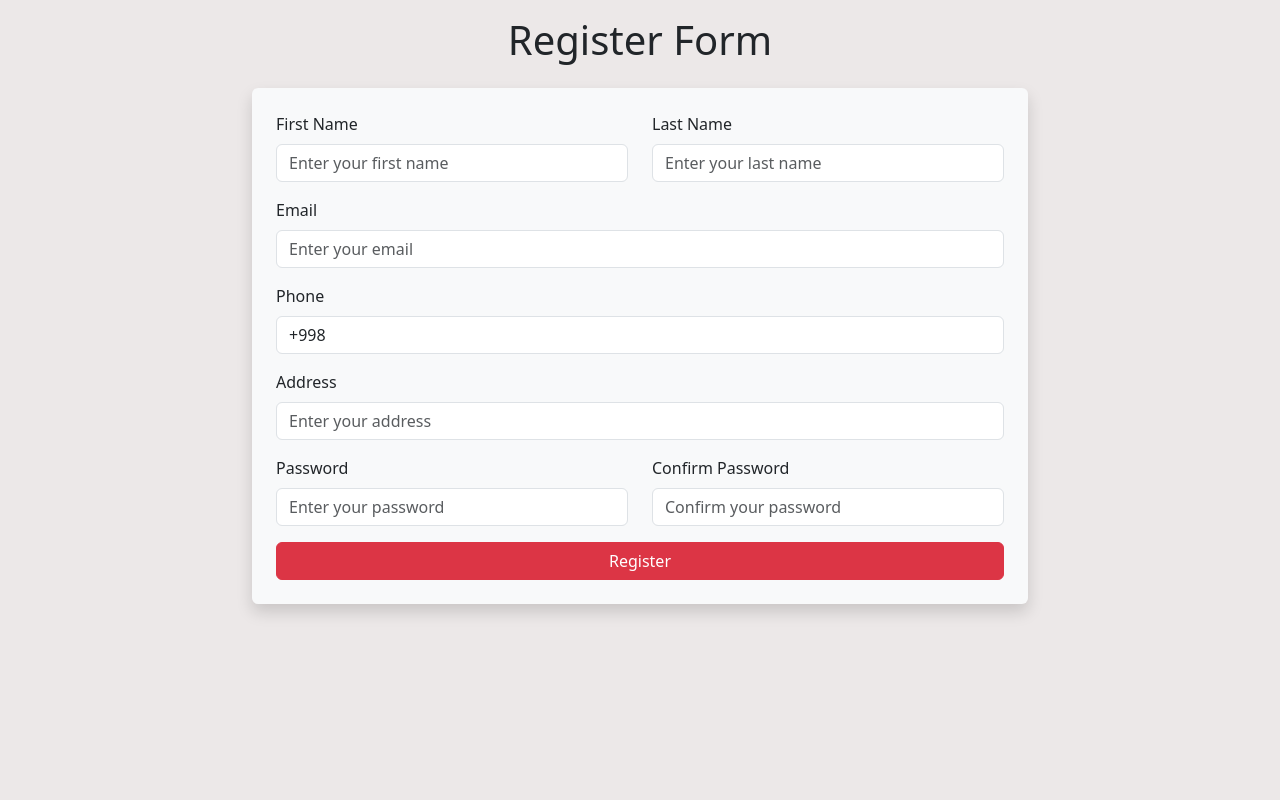
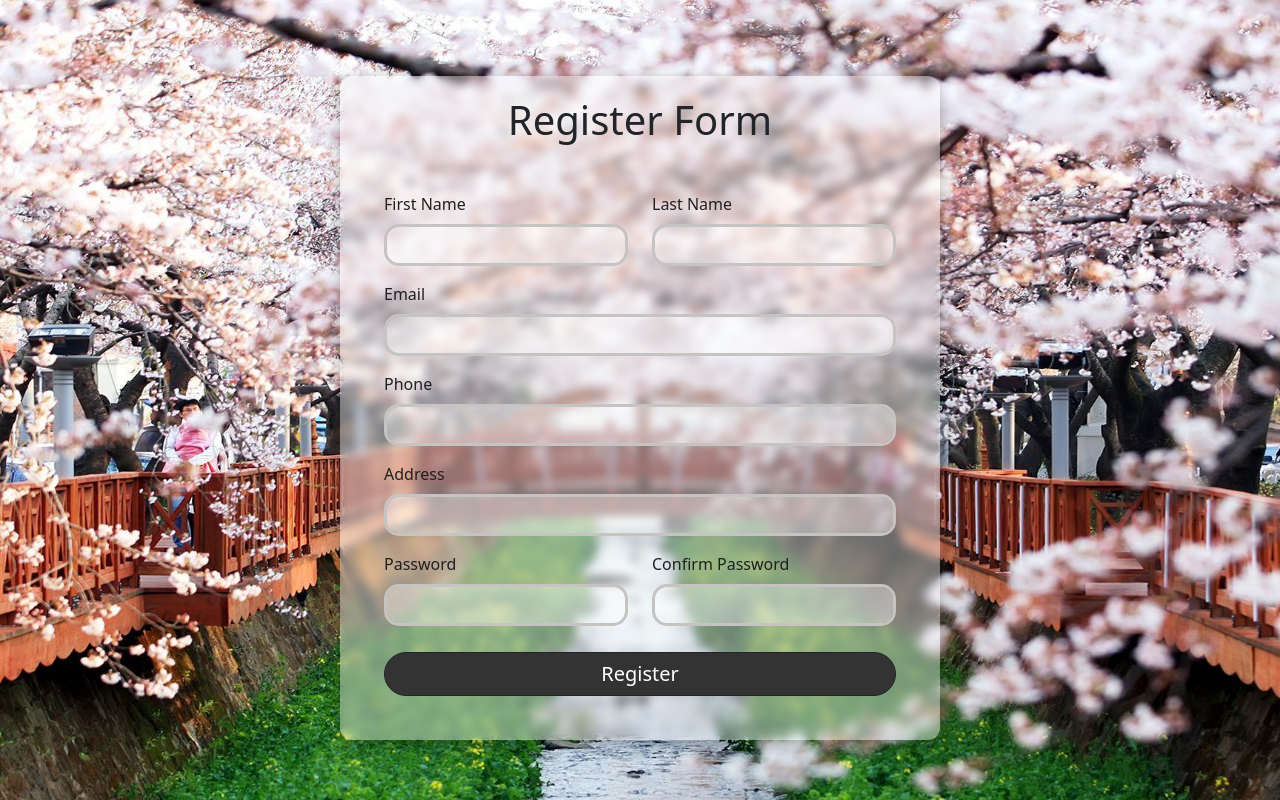
Before and after one commit to m-radjabova/vite-project, a React app: page / in a window 1280 px wide. Built offline with nearby package versions, Linux system fonts and the light colour scheme; the HTML template or start-up script is replaced by a standard one.

Commit message:
yangilandi register

```diff
--- a/src/App.tsx
+++ b/src/App.tsx
@@ -1,4 +1,4 @@
-import { useState } from "react";
+
 import { FieldValues, useForm } from "react-hook-form";
 import { yupResolver } from "@hookform/resolvers/yup";
 import * as yup from "yup";
@@ -26,7 +26,6 @@ const schema = yup.object({
 });
 
 function App() {
-  const [phone, setPhone] = useState("+998");
   const {
     register,
     handleSubmit,
@@ -39,23 +38,12 @@ function App() {
     console.log(data);
   };
 
-  const handlePhoneChange = (e: React.ChangeEvent<HTMLInputElement>) => {
-    let value = e.target.value.replace(/\D/g, "");
-    if (value.startsWith("998")) {
-      value = value.slice(3);
-    }
-    let formatted = "+998";
-    if (value.length > 0) formatted += `(${value.slice(0, 2)}`;
-    if (value.length >= 3) formatted += `)${value.slice(2, 5)}`;
-    if (value.length >= 6) formatted += `-${value.slice(5, 7)}`;
-    if (value.length >= 8) formatted += `-${value.slice(7, 9)}`;
-    setPhone(formatted);
-  };
 
   return (
     <div className="container mt-3">
-      <h1 className="text-center mb-4">Register Form</h1>
-      <form onSubmit={handleSubmit(onSubmit)} className="p-4 shadow rounded bg-light">
+      <div className="blur-container">
+        <h1 className="text-center mb-4 text-dark">Register Form</h1>
+        <form onSubmit={handleSubmit(onSubmit)} className="p-4">
           <div className="row">
             <div className="col-md-6 mb-3">
               <label htmlFor="firstName" className="form-label">First Name</label>
@@ -64,7 +52,7 @@ function App() {
                 type="text"
                 className={`form-control ${errors.firstName ? "is-invalid" : ""}`}
                 id="firstName"
-              placeholder="Enter your first name"
+                // placeholder="Enter your first name"
               />
               {errors.firstName && <div className="invalid-feedback">{errors.firstName.message}</div>}
             </div>
@@ -76,34 +64,32 @@ function App() {
                 type="text"
                 className={`form-control ${errors.lastName ? "is-invalid" : ""}`}
                 id="lastName"
-              placeholder="Enter your last name"
+                // placeholder="Enter your last name"
               />
               {errors.lastName && <div className="invalid-feedback">{errors.lastName.message}</div>}
             </div>
           </div>
 
           <div className="mb-3">
-          <label htmlFor="email" className="form-label">Email</label>
+            <label htmlFor="email" className="form-label ">Email</label>
             <input
               {...register("email")}
               type="email"
               className={`form-control ${errors.email ? "is-invalid" : ""}`}
               id="email"
-            placeholder="Enter your email"
+              // placeholder="Enter your email"
             />
             {errors.email && <div className="invalid-feedback">{errors.email.message}</div>}
           </div>
 
           <div className="mb-3">
-          <label htmlFor="phone" className="form-label">Phone</label>
+            <label htmlFor="phone" className="form-label ">Phone</label>
             <input
               {...register("phone")}
               type="text"
-            value={phone}
-            onChange={handlePhoneChange}
               className={`form-control ${errors.phone ? "is-invalid" : ""}`}
               id="phone"
-            placeholder="+998(XX)XXX-XX-XX"
+              // placeholder="+998(XX)XXX-XX-XX"
             />
             {errors.phone && <div className="invalid-feedback">{errors.phone.message}</div>}
           </div>
@@ -115,7 +101,7 @@ function App() {
               type="text"
               className={`form-control ${errors.address ? "is-invalid" : ""}`}
               id="address"
-            placeholder="Enter your address"
+              // placeholder="Enter your address"
             />
             {errors.address && <div className="invalid-feedback">{errors.address.message}</div>}
           </div>
@@ -128,7 +114,7 @@ function App() {
                 type="password"
                 className={`form-control ${errors.password ? "is-invalid" : ""}`}
                 id="password"
-              placeholder="Enter your password"
+                // placeholder="Enter your password"
               />
               {errors.password && <div className="invalid-feedback">{errors.password.message}</div>}
             </div>
@@ -140,13 +126,14 @@ function App() {
                 type="password"
                 className={`form-control ${errors.confirmPassword ? "is-invalid" : ""}`}
                 id="confirmPassword"
-              placeholder="Confirm your password"
+                // placeholder="Confirm your password"
               />
               {errors.confirmPassword && <div className="invalid-feedback">{errors.confirmPassword.message}</div>}
             </div>
           </div>
-        <button className="btn btn-danger w-100">Register</button>
+          <button className="btn btn-dark w-100">Register</button>
         </form>
+      </div>
     </div>
   );
 }
--- a/src/index.css
+++ b/src/index.css
@@ -1,7 +1,55 @@
-.container{
-    max-width: 800px !important;
+body {
+    background-image: url(./assets/1400144.jpg);
+    background-size: cover;
+    background-position: center;
+    background-repeat: no-repeat;
+    display: flex;
+    justify-content: center;
+    align-items: center;
+    min-height: 100vh;
+}
+.blur-container {
+    backdrop-filter: blur(5px);
+    background: rgba(255, 255, 255, 0.4);
+    border-radius: 12px;
+    box-shadow: 0 4px 15px rgba(0, 0, 0, 0.3);
+    padding: 20px;
+    width: 100%;
+    max-width: 600px;
+    color: #202020;
 }
 
-body {
-    background-color: #ece8e8 !important;
+.form-control {
+    border: 3px solid #c6c3c3 !important;
+    border-radius: 15px !important;
+    background-color: rgba(255, 255, 255, 0.4) !important;
+    padding: 10px;
+    font-size: 16px;
+    color: #202020;
+    width: 100%;
 }
+
+.form-control:focus {
+    outline: none;
+    border: 3px solid #6a6a6a;
+    background-color: rgba(255, 255, 255, 0.4) !important;
+}
+
+.form-control::placeholder {
+    color: #444 !important;
+    opacity: 0.7 !important;
+}
+
+.btn-dark {
+    margin-top: 10px;
+    background-color: #333 !important;
+    color: white !important;
+    padding: 12px;
+    border-radius: 25px !important;
+    font-size: 20px !important;
+    transition: all 0.3s ease;
+}
+
+.btn-dark:hover {
+    background-color: #555 !important;
+}
```
Also changed, not shown: src/assets/1400144.jpg (added). Lines whose indentation alone changed are shown as unchanged.
